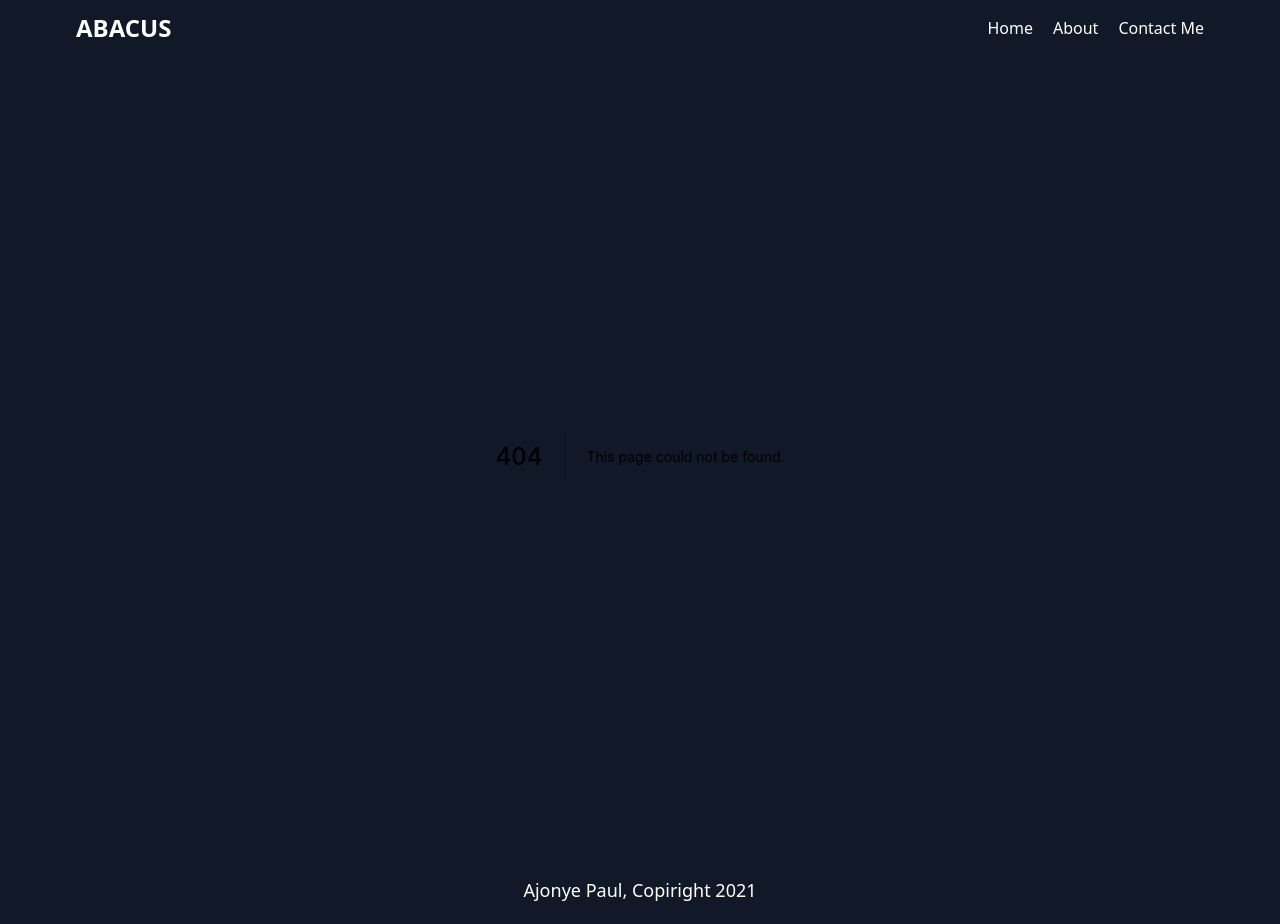
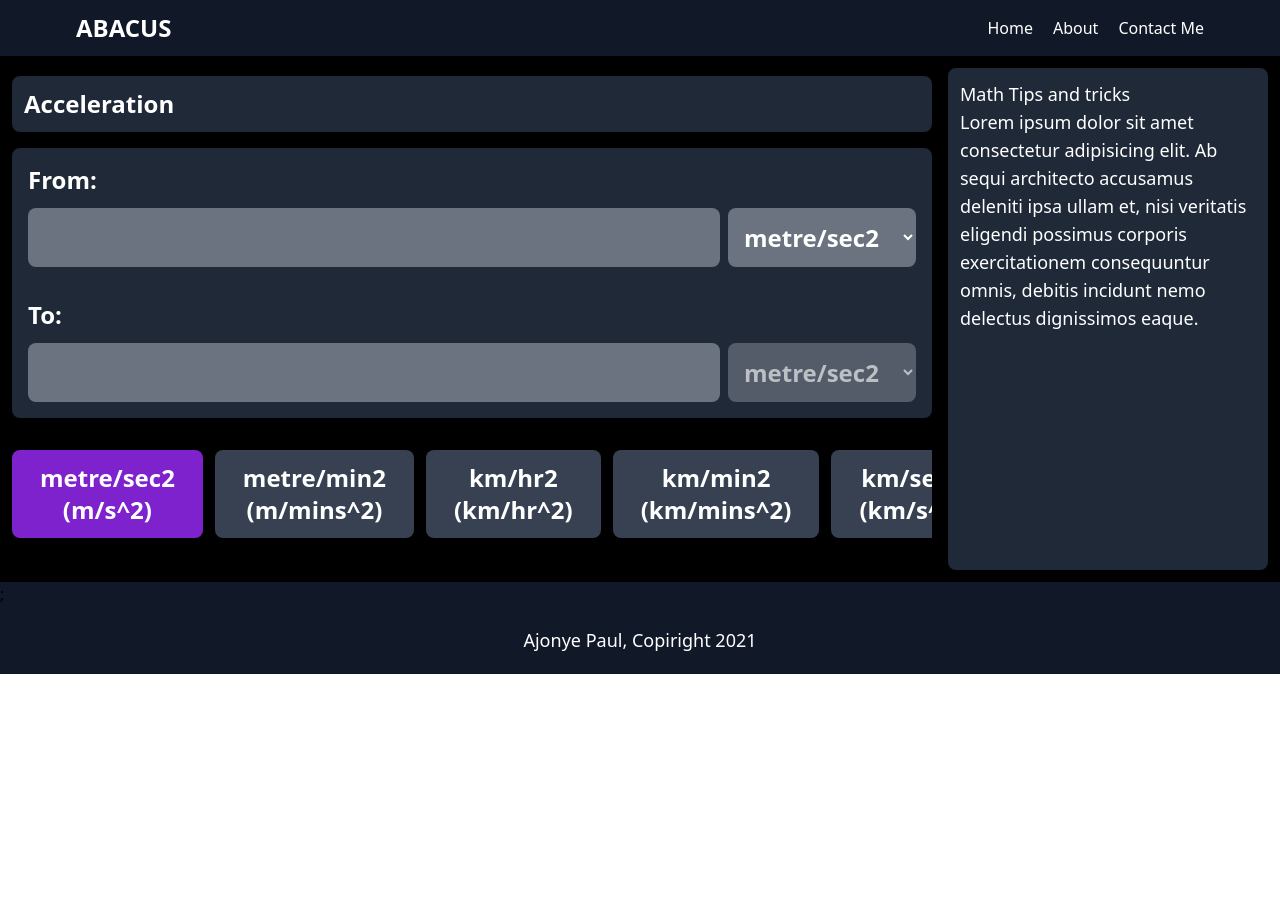
Before and after one commit to PaulChase/all_in_one_calculatorApp, a Next.js app: page /conversion/accelaration in a window 1280 px wide. Before the commit this address had no page. After the commit the page ends 800 px from the top, so only its background shows below. Built offline with nearby package versions, Linux system fonts and the light colour scheme.

Commit message:
added: acceleration and speed conversion pages

```diff
--- a/components/AllUnits.js
+++ b/components/AllUnits.js
@@ -6,7 +6,7 @@ const AllUnits = () => {
 		"time",
 		"mass",
 		"speed",
-		"acceleration",
+		"accelaration",
 		"volume",
 		"surfacearea",
 		"angles",
--- /dev/null
+++ b/pages/conversion/accelaration.js
@@ -0,0 +1,62 @@
+import ConverterForm from "../../components/ConverterForm";
+import Head from "next/head";
+
+const Acceleration = () => {
+	// the units of measurement
+	const units = [
+		{
+			name: "metre/sec2",
+			symbol: "m/s^2",
+		},
+		{
+			name: "metre/min2",
+			symbol: "m/mins^2",
+		},
+		{
+			name: "km/hr2",
+			symbol: "km/hr^2",
+		},
+		{
+			name: "km/min2",
+			symbol: "km/mins^2",
+		},
+		{
+			name: "km/sec2",
+			symbol: "km/s^2",
+		},
+		{
+			name: "miles/hr.sec",
+			symbol: "mi/(hr s)",
+		},
+		{
+			name: "miles/sec2",
+			symbol: "mi/(s^2)",
+		},
+		{
+			name: "feet/sec2",
+			symbol: "ft/s^2",
+		},
+
+		{
+			name: "feet/hr2",
+			symbol: "ft/hr^2",
+		},
+		{
+			name: "feet/min2",
+			symbol: "ft/mins^2",
+		},
+	];
+
+	return (
+		<>
+			<Head>
+				<title> Acceleration Converter | Abacus </title>
+				<meta name="description" content="created by Ajonye Paul" />
+				<link rel="icon" href="/favicon.ico" />
+			</Head>
+			<ConverterForm title="Acceleration" units={units} />;
+		</>
+	);
+};
+
+export default Acceleration;
--- /dev/null
+++ b/pages/conversion/speed.js
@@ -0,0 +1,49 @@
+import ConverterForm from "../../components/ConverterForm";
+import Head from "next/head";
+
+const Speed = () => {
+	// the units of measurement
+	const units = [
+		{
+			name: "metre/sec",
+			symbol: "m/s",
+		},
+		{
+			name: "km/hr",
+			symbol: "km/hr",
+		},
+		{
+			name: "miles/hr",
+			symbol: "mi/hr",
+		},
+		{
+			name: "cm/secs",
+			symbol: "cm/s",
+		},
+		{
+			name: "km/secs",
+			symbol: "km/s",
+		},
+		{
+			name: "km/min",
+			symbol: "km/mins",
+		},
+		{
+			name: "metre/min",
+			symbol: "m/mins",
+		},
+	];
+
+	return (
+		<>
+			<Head>
+				<title> Speed Converter | Abacus </title>
+				<meta name="description" content="created by Ajonye Paul" />
+				<link rel="icon" href="/favicon.ico" />
+			</Head>
+			<ConverterForm title="Speed" units={units} />;
+		</>
+	);
+};
+
+export default Speed;
```
